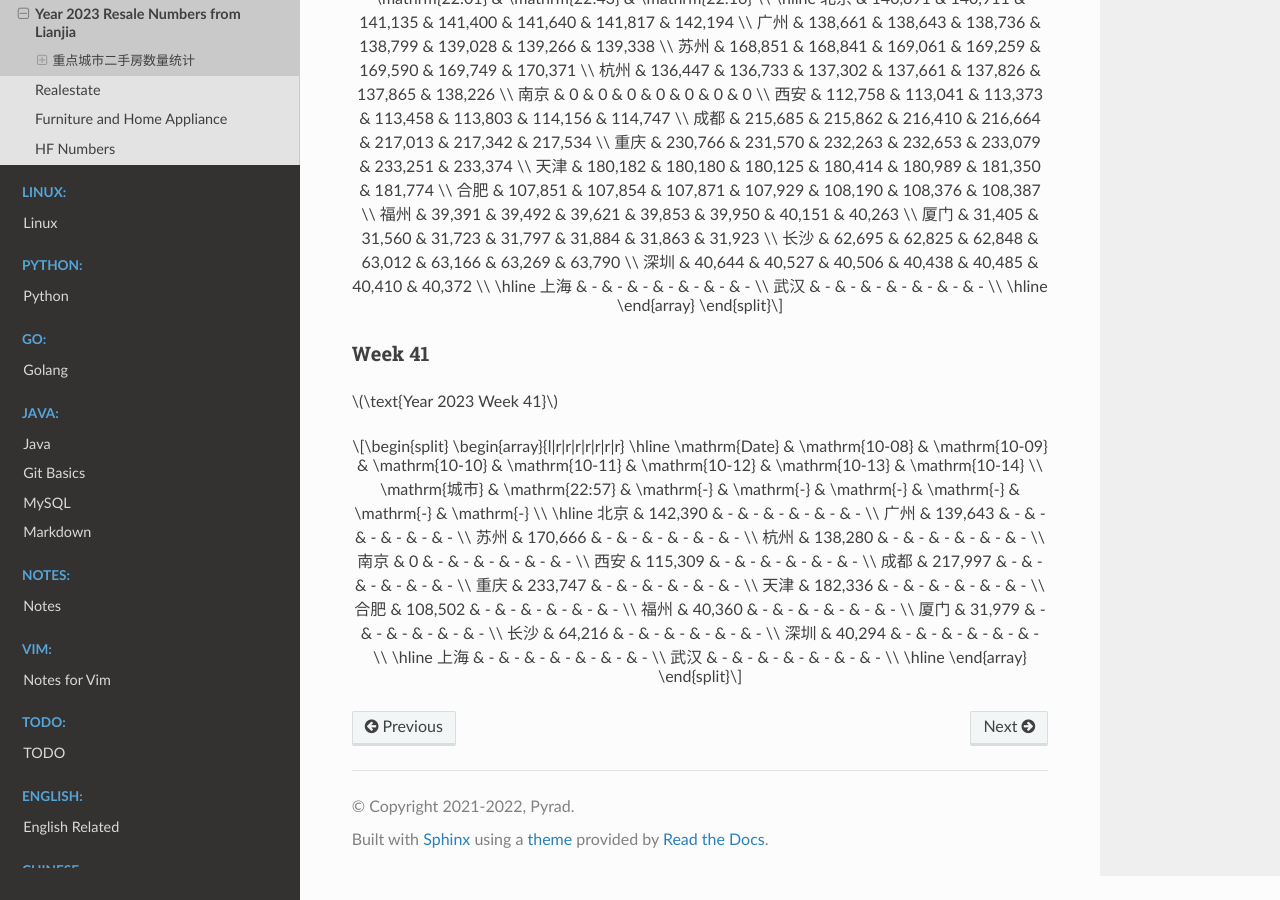
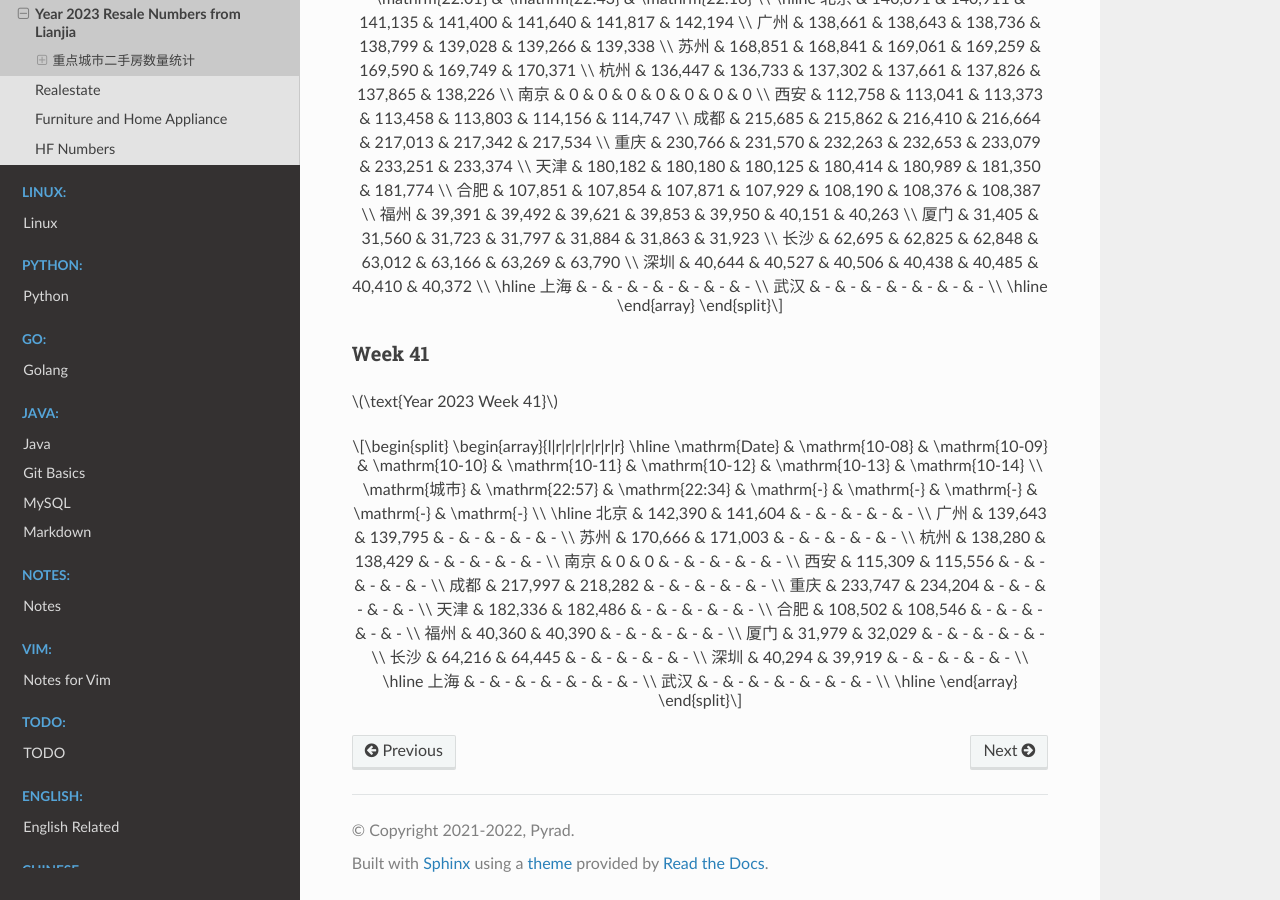
Before and after one commit to Pyrad/pyradnotes, a Sphinx documentation site: the page built from source/RealEstate/resalenumbers2023.md, in a window 1280 px wide and 900 px high, scrolled down 15512 px. Built offline with Sphinx 7.4.7 and the Read the Docs theme 2.0.0, drawn with Linux system fonts in a browser that asks for light colours; a script that is not in the unit is left out.

Commit message:
Realestate Update resale numbers 2023-10-09 22:34

```diff
--- a/source/RealEstate/resalenumbers2023.md
+++ b/source/RealEstate/resalenumbers2023.md
@@ -1026,22 +1026,22 @@ $$
 \begin{array}{l|r|r|r|r|r|r|r}
 \hline
 \mathrm{Date} & \mathrm{10-08} & \mathrm{10-09} & \mathrm{10-10} & \mathrm{10-11} & \mathrm{10-12} & \mathrm{10-13} & \mathrm{10-14} \\
-\mathrm{城市} & \mathrm{22:57} & \mathrm{-} & \mathrm{-} & \mathrm{-} & \mathrm{-} & \mathrm{-} & \mathrm{-} \\
+\mathrm{城市} & \mathrm{22:57} & \mathrm{22:34} & \mathrm{-} & \mathrm{-} & \mathrm{-} & \mathrm{-} & \mathrm{-} \\
 \hline
-北京 & 142,390 & - & - & - & - & - & - \\
-广州 & 139,643 & - & - & - & - & - & - \\
-苏州 & 170,666 & - & - & - & - & - & - \\
-杭州 & 138,280 & - & - & - & - & - & - \\
-南京 & 0 & - & - & - & - & - & - \\
-西安 & 115,309 & - & - & - & - & - & - \\
-成都 & 217,997 & - & - & - & - & - & - \\
-重庆 & 233,747 & - & - & - & - & - & - \\
-天津 & 182,336 & - & - & - & - & - & - \\
-合肥 & 108,502 & - & - & - & - & - & - \\
-福州 & 40,360 & - & - & - & - & - & - \\
-厦门 & 31,979 & - & - & - & - & - & - \\
-长沙 & 64,216 & - & - & - & - & - & - \\
-深圳 & 40,294 & - & - & - & - & - & - \\
+北京 & 142,390 & 141,604 & - & - & - & - & - \\
+广州 & 139,643 & 139,795 & - & - & - & - & - \\
+苏州 & 170,666 & 171,003 & - & - & - & - & - \\
+杭州 & 138,280 & 138,429 & - & - & - & - & - \\
+南京 & 0 & 0 & - & - & - & - & - \\
+西安 & 115,309 & 115,556 & - & - & - & - & - \\
+成都 & 217,997 & 218,282 & - & - & - & - & - \\
+重庆 & 233,747 & 234,204 & - & - & - & - & - \\
+天津 & 182,336 & 182,486 & - & - & - & - & - \\
+合肥 & 108,502 & 108,546 & - & - & - & - & - \\
+福州 & 40,360 & 40,390 & - & - & - & - & - \\
+厦门 & 31,979 & 32,029 & - & - & - & - & - \\
+长沙 & 64,216 & 64,445 & - & - & - & - & - \\
+深圳 & 40,294 & 39,919 & - & - & - & - & - \\
 \hline
 上海 & - & - & - & - & - & - & - \\
 武汉 & - & - & - & - & - & - & - \\
```
Also changed, not shown: 1 other file.
